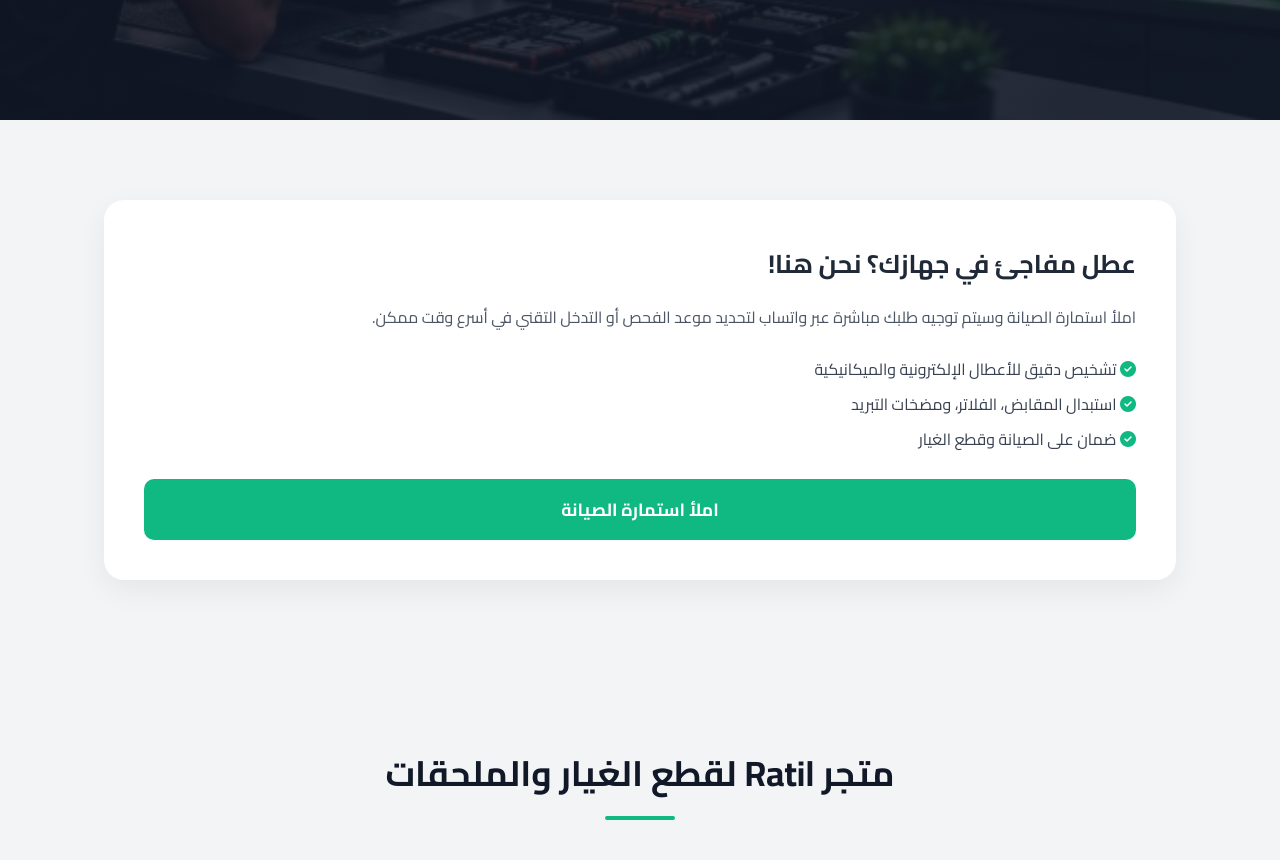
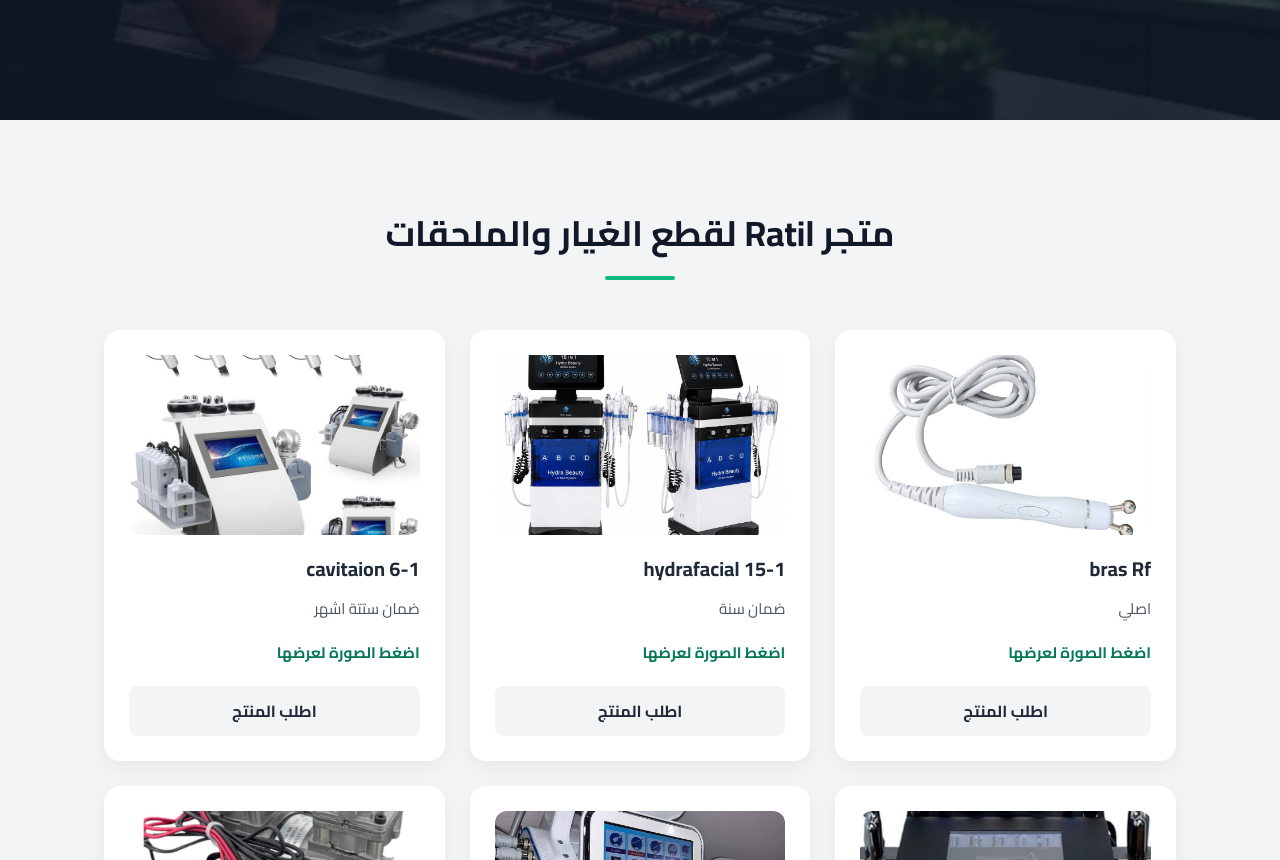
Before and after one commit to ratilservice-arch/ratilservice-site, a plain HTML site: page index.html in a window 1280 px wide. Shown: the part 680-1540 px from the top of the page. Drawn offline with Linux system fonts and the light colour scheme.

Commit message:
Remove the maintenance introduction block from the homepage.
Co-authored-by: Cursor <cursoragent@cursor.com>

```diff
--- a/index.html
+++ b/index.html
@@ -393,23 +393,6 @@
         </div>
     </section>
 
-    <section id="maintenance" class="content-section">
-        <div class="maintenance-box" style="grid-template-columns: 1fr;">
-            <div>
-                <h3 style="font-size: 1.6rem; margin-bottom: 15px;">عطل مفاجئ في جهازك؟ نحن هنا!</h3>
-                <p style="color: #4b5563; line-height: 1.8; margin-bottom: 20px;">
-                    املأ استمارة الصيانة وسيتم توجيه طلبك مباشرة عبر واتساب لتحديد موعد الفحص أو التدخل التقني في أسرع وقت ممكن.
-                </p>
-                <ul style="list-style: none; color: #374151; line-height: 2.2;">
-                    <li><i class="fa-solid fa-check-circle" style="color: var(--primary);"></i> تشخيص دقيق للأعطال الإلكترونية والميكانيكية</li>
-                    <li><i class="fa-solid fa-check-circle" style="color: var(--primary);"></i> استبدال المقابض، الفلاتر، ومضخات التبريد</li>
-                    <li><i class="fa-solid fa-check-circle" style="color: var(--primary);"></i> ضمان على الصيانة وقطع الغيار</li>
-                </ul>
-                <a href="maintenance.html" class="btn-submit" style="text-decoration:none; margin-top:22px;">املأ استمارة الصيانة</a>
-            </div>
-        </div>
-    </section>
-
     <!-- قسم المتجر -->
     <section id="store" class="content-section">
         <div class="section-title">
```
